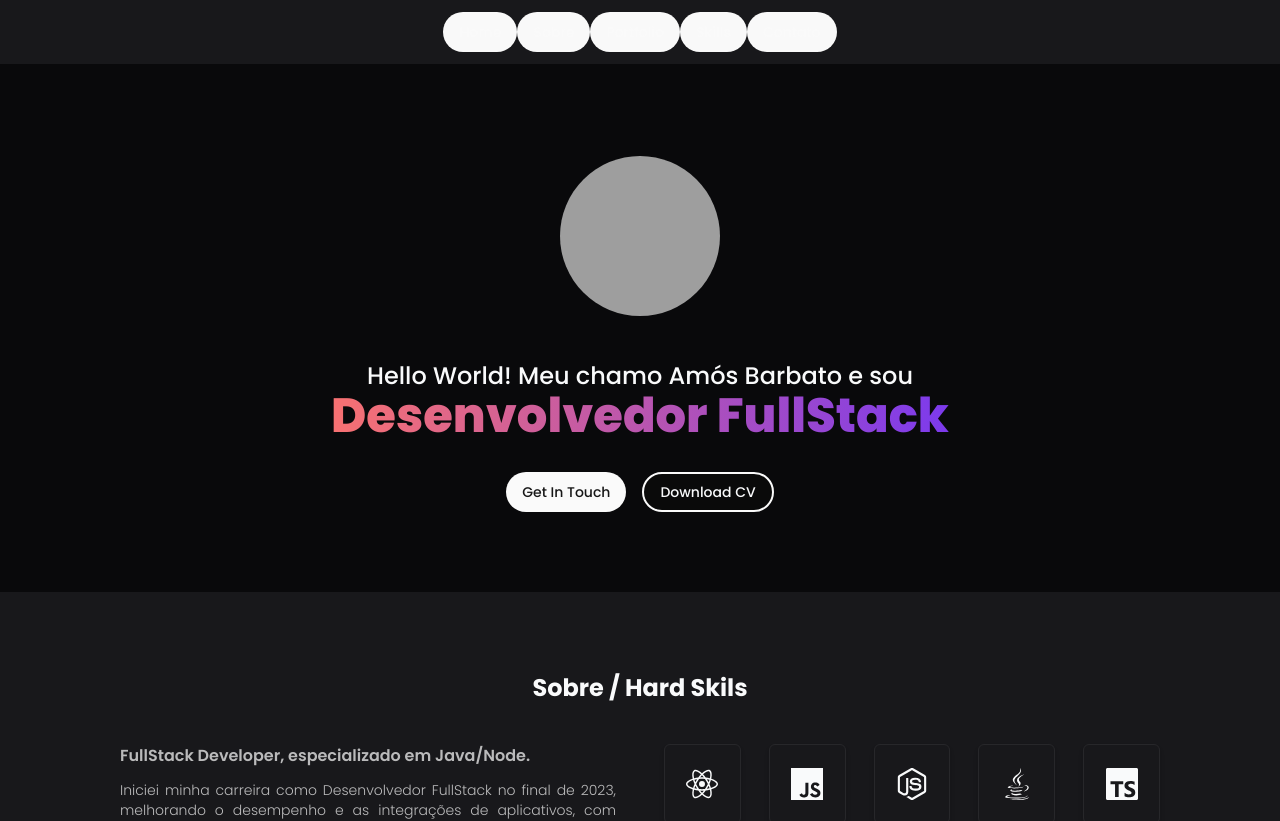
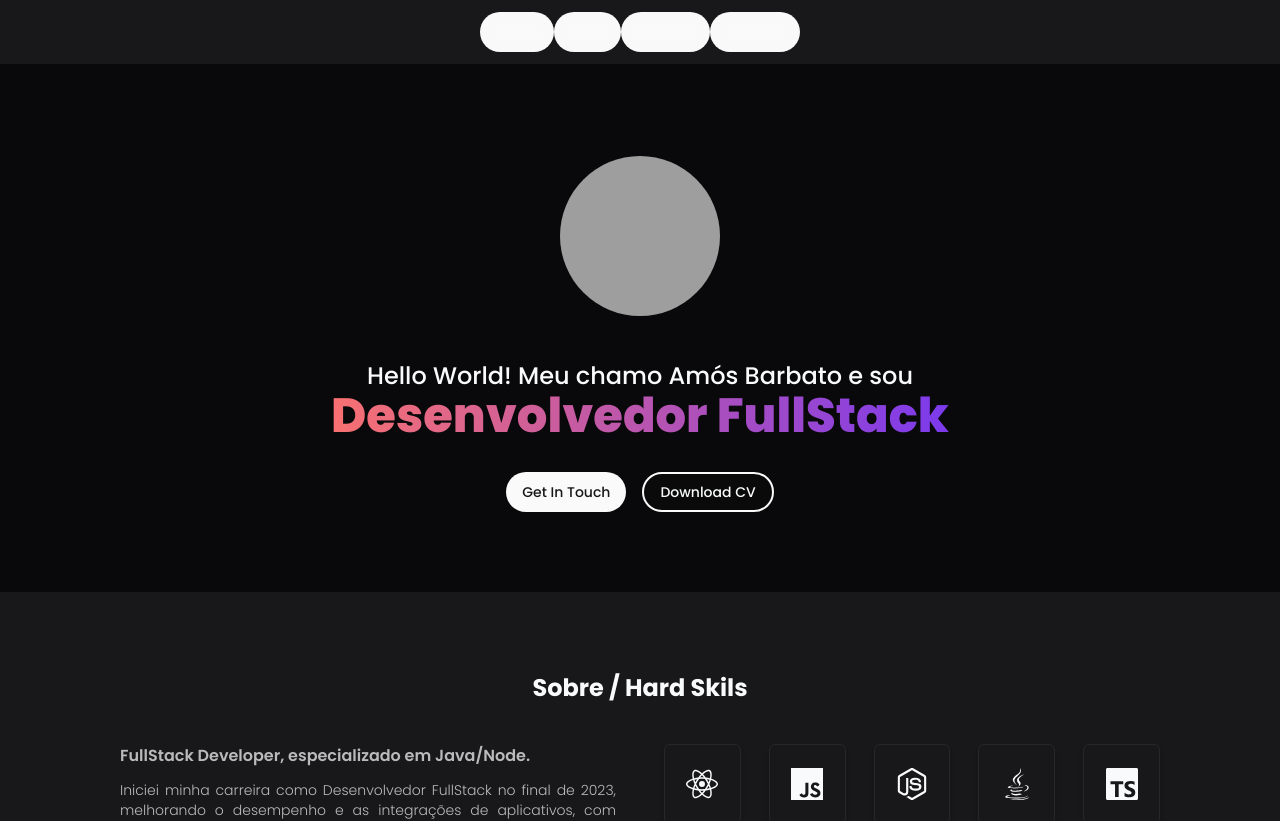
Before and after one commit to amosbarbato/Portfolio, a React (Vite) app: page / in a window 1280 px wide. Shown: the top 821 px of the page. Built offline with nearby package versions, Linux system fonts and the light colour scheme; grey boxes are pictures that could not be loaded.

Commit message:
feat: ensure link to section

```diff
--- a/src/_sections/about.tsx
+++ b/src/_sections/about.tsx
@@ -2,7 +2,7 @@ import { TechIcons } from "../_components/tech-icons"
 
 const About = () => {
   return (
-    <div className="flex flex-col justify-center py-20 px-[120px] bg-zinc-900">
+    <div id="skill" className="flex flex-col justify-center py-20 px-[120px] bg-zinc-900">
       <h2 className="text-center font-bold text-2xl mb-10">
         Sobre / Hard Skils
       </h2>
--- a/src/_sections/contact.tsx
+++ b/src/_sections/contact.tsx
@@ -3,7 +3,7 @@ import { SiGithub, SiLinkedin } from "react-icons/si"
 
 const Contact = () => {
   return (
-    <div className="flex flex-col justify-center py-20 px-[120px] bg-zinc-900">
+    <div id="contact" className="flex flex-col justify-center py-20 px-[120px] bg-zinc-900">
       <h2 className="text-center font-bold text-2xl mb-10">
         Contato
       </h2>
--- a/src/_sections/navbar.tsx
+++ b/src/_sections/navbar.tsx
@@ -1,14 +1,35 @@
 import { Button } from "../_components/ui/button"
 
 const Navbar = () => {
+  const toScroll = (sectionId: string) => {
+    const section = document.getElementById(sectionId)
+    if (section) {
+      section.scrollIntoView({ behavior: "smooth" })
+    }
+  }
+
   return (
     <nav className="bg-zinc-900">
       <div className="flex justify-center py-3">
         <Button variant="link">Home</Button>
-        <Button variant="link">Sobre</Button>
-        <Button variant="link">Portfolio</Button>
-        <Button variant="link">Skills</Button>
-        <Button variant="link">Contato</Button>
+        <Button
+          variant="link"
+          onClick={() => toScroll("skill")}
+        >
+          Skills
+        </Button>
+        <Button
+          variant="link"
+          onClick={() => toScroll("portfolio")}
+        >
+          Portfolio
+        </Button>
+        <Button
+          variant="link"
+          onClick={() => toScroll("contact")}
+        >
+          Contato
+        </Button>
       </div>
     </nav>
   )
--- a/src/_sections/portfolio.tsx
+++ b/src/_sections/portfolio.tsx
@@ -2,7 +2,7 @@ import { Projects } from "../_components/projects"
 
 const Portfolio = () => {
   return (
-    <div className="flex flex-col justify-center py-20 px-[120px]">
+    <div id="portfolio" className="flex flex-col justify-center py-20 px-[120px]">
       <h2 className="text-center font-bold text-2xl mb-10">
         Projetos
       </h2>
```
